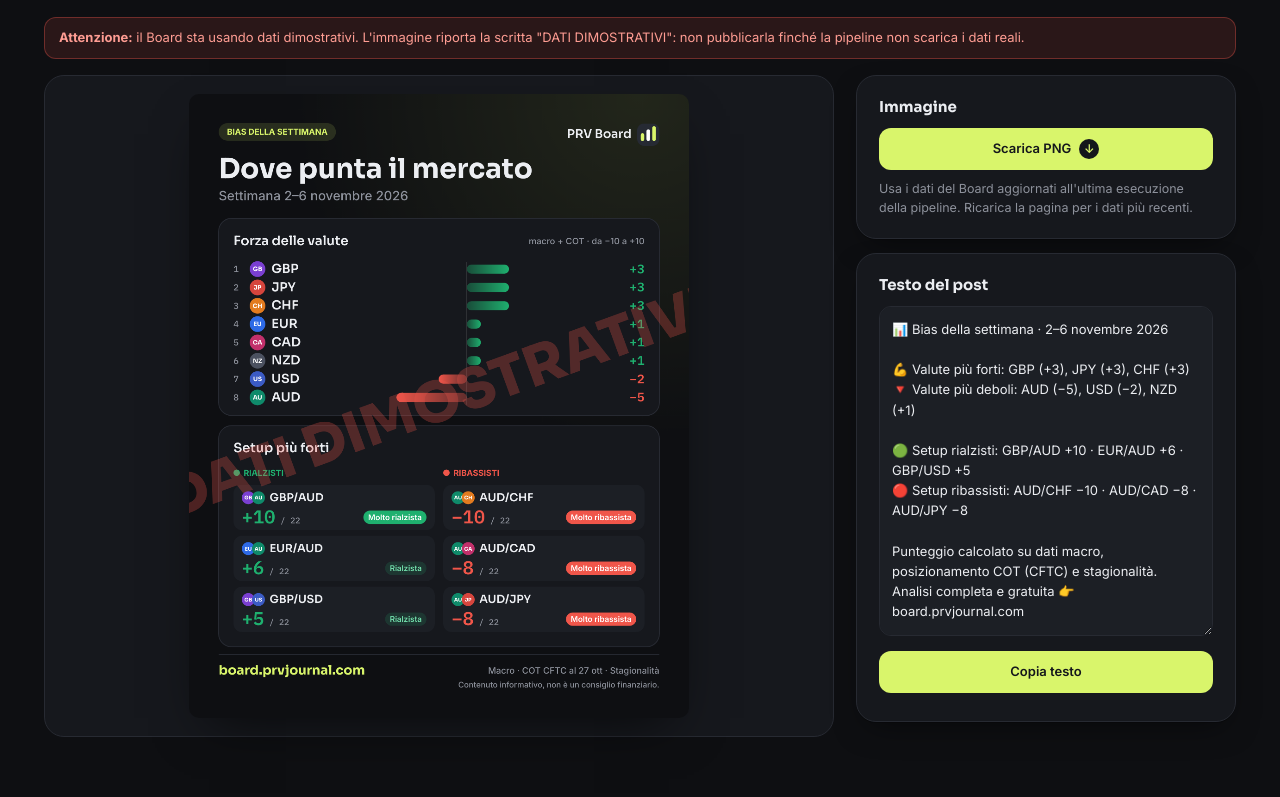
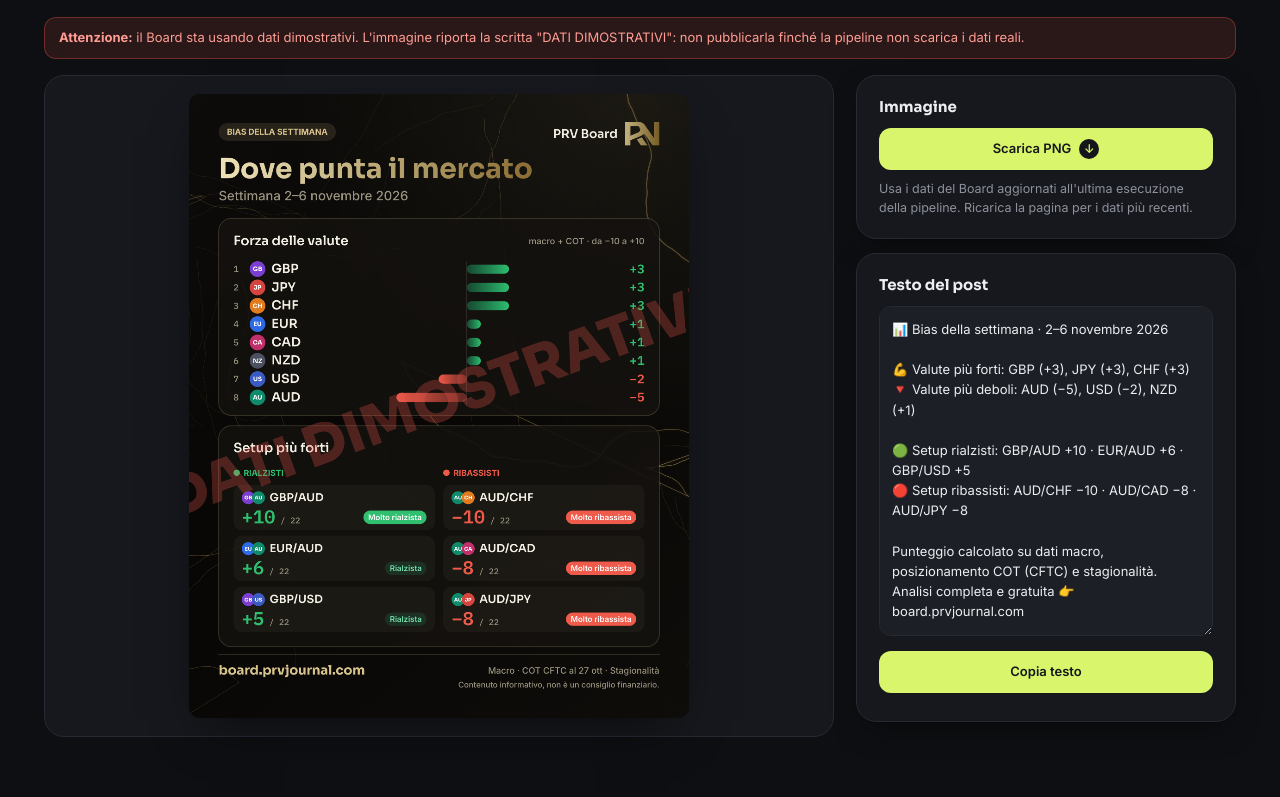
Before and after one commit to lucaprevitali1610/biaslab, a plain HTML site: page site/bias.html in a window 1280 px wide. Shown: the part 117-914 px from the top of the page. Drawn offline with Linux system fonts and the light colour scheme.

Commit message:
Generatore: stile "PRV oro" (marmo nero, venature d'oro, logo PRV)
Co-Authored-By: Claude Opus 5.5 <noreply@anthropic.com>
Claude-Session: https://claude.ai/code/session_01MKYgpw36Ww4UiR7KA4723V

```diff
--- a/site/bias.html
+++ b/site/bias.html
@@ -30,10 +30,16 @@
 <div class="gen">
   <div class="gen-h">
     <div><div class="eyebrow">PRV Board · strumento interno</div><h1>Bias della settimana</h1><div class="sub" id="sub">Caricamento dati…</div></div>
+    <div style="display:flex;gap:10px;flex-wrap:wrap">
+    <div class="seg" id="sty">
+      <button data-t="oro" class="on">Stile PRV oro</button>
+      <button data-t="board">Stile Board</button>
+    </div>
     <div class="seg" id="fmt">
       <button data-f="post" class="on">Post 1080×1350</button>
       <button data-f="story">Storia 1080×1920</button>
       <button data-f="x">X 1600×900</button>
+    </div>
     </div>
   </div>
   <div id="warn"></div>
@@ -57,7 +63,12 @@
 <script>
 "use strict";
 const $ = (s) => document.querySelector(s);
-const C = { bg: "#0e0f12", card: "#16181d", line: "#272a32", ink: "#eceef2", ink2: "#c4c7cf", mute: "#8d919b", lime: "#d9f56b", up: "#1fb06f", dn: "#f0564a" };
+const THEMES = {
+  oro:   { bg: "#0a0908", card: "rgba(20,18,15,.86)", item: "rgba(255,240,200,.04)", line: "rgba(194,176,126,.22)", ink: "#f4efe4", ink2: "#d2cbb9", mute: "#9a937f", lime: "#d8c38c", accentBg: "rgba(194,176,126,.14)", glow: "194,176,126", up: "#2fbf6f", dn: "#ef5a4a", marble: true },
+  board: { bg: "#0e0f12", card: "#16181d", item: "#1c1f25", line: "#272a32", ink: "#eceef2", ink2: "#c4c7cf", mute: "#8d919b", lime: "#d9f56b", accentBg: "rgba(217,245,107,.13)", glow: "217,245,107", up: "#1fb06f", dn: "#f0564a", marble: false },
+};
+let theme = "oro", C = THEMES.oro;
+const prvLogo = new Image(); prvLogo.src = "prv-logo.svg";
 const CCY = { USD: "#3b5bc4", EUR: "#2e6ae6", GBP: "#7a3fd1", JPY: "#d6453d", CHF: "#e27b1f", CAD: "#c2306b", AUD: "#0f8a6a", NZD: "#4b5160" };
 const CC2 = { USD: "US", EUR: "EU", GBP: "GB", JPY: "JP", CHF: "CH", CAD: "CA", AUD: "AU", NZD: "NZ" };
 const MESI = ["gennaio", "febbraio", "marzo", "aprile", "maggio", "giugno", "luglio", "agosto", "settembre", "ottobre", "novembre", "dicembre"];
@@ -107,13 +118,23 @@ function flag(ctx, c, cx, cy, r) {
 }
 function header(ctx, W, x, y, s) {
   const pw = pill2(ctx, "BIAS DELLA SETTIMANA", x, y + 18 * s, s);
-  logo(ctx, W - x - 48 * s, y, 48 * s);
-  txt(ctx, "PRV Board", W - x - 60 * s, y + 31 * s, `600 ${26 * s}px Sora`, C.ink, "right");
-  txt(ctx, "Dove punta il mercato", x, y + 118 * s, `700 ${60 * s}px Sora`, C.ink);
+  if (theme === "oro" && prvLogo.complete && prvLogo.naturalWidth) {
+    const lw = 74 * s, lh = lw * prvLogo.naturalHeight / prvLogo.naturalWidth;
+    ctx.drawImage(prvLogo, W - x - lw, y - 4 * s, lw, lh);
+    txt(ctx, "PRV Board", W - x - lw - 16 * s, y + 31 * s, `600 ${26 * s}px Sora`, C.ink, "right");
+  } else {
+    logo(ctx, W - x - 48 * s, y, 48 * s);
+    txt(ctx, "PRV Board", W - x - 60 * s, y + 31 * s, `600 ${26 * s}px Sora`, C.ink, "right");
+  }
+  if (theme === "oro") {
+    ctx.font = `700 ${60 * s}px Sora`; const tw = ctx.measureText("Dove punta il mercato").width;
+    const gg = ctx.createLinearGradient(x, 0, x + tw, 0); gg.addColorStop(0, "#efe2b8"); gg.addColorStop(.45, "#c2b07e"); gg.addColorStop(1, "#8a6d33");
+    txt(ctx, "Dove punta il mercato", x, y + 118 * s, `700 ${60 * s}px Sora`, gg);
+  } else txt(ctx, "Dove punta il mercato", x, y + 118 * s, `700 ${60 * s}px Sora`, C.ink);
   txt(ctx, `Settimana ${D.week.label}`, x, y + 166 * s, `500 ${28 * s}px Inter`, C.mute);
   return y + 205 * s;
 }
-function pill2(ctx, s, x, y, k) { ctx.font = `700 ${18 * k}px Inter`; const w = ctx.measureText(s).width + 36 * k, h = 38 * k; rr(ctx, x, y - h / 2, w, h, h / 2); ctx.fillStyle = "rgba(217,245,107,.13)"; ctx.fill(); txt(ctx, s, x + w / 2, y + 1, `700 ${18 * k}px Inter`, C.lime, "center", "middle"); return w; }
+function pill2(ctx, s, x, y, k) { ctx.font = `700 ${18 * k}px Inter`; const w = ctx.measureText(s).width + 36 * k, h = 38 * k; rr(ctx, x, y - h / 2, w, h, h / 2); ctx.fillStyle = C.accentBg; ctx.fill(); txt(ctx, s, x + w / 2, y + 1, `700 ${18 * k}px Inter`, C.lime, "center", "middle"); return w; }
 function strengthBlock(ctx, x, y, w, h, s) {
   rr(ctx, x, y, w, h, 28 * s); ctx.fillStyle = C.card; ctx.fill(); ctx.strokeStyle = C.line; ctx.lineWidth = 2; ctx.stroke();
   const p = 32 * s;
@@ -154,7 +175,7 @@ function setupsBlock(ctx, x, y, w, h, s, stacked) {
     if (!list.length) txt(ctx, "Nessun setup netto", gx, gy + 80 * s, `500 ${22 * s}px Inter`, C.mute);
     list.forEach((it, k) => {
       const iy = gy + 44 * s + k * (ih + 12 * s);
-      rr(ctx, gx, iy, cw, ih, 18 * s); ctx.fillStyle = "#1c1f25"; ctx.fill();
+      rr(ctx, gx, iy, cw, ih, 18 * s); ctx.fillStyle = C.item; ctx.fill();
       const ip = 18 * s, fy = iy + 28 * s;
       flag(ctx, it.base, gx + ip + 14 * s, fy, 14 * s); flag(ctx, it.quote, gx + ip + 36 * s, fy, 14 * s);
       txt(ctx, it.name, gx + ip + 60 * s, fy + 1, `600 ${24 * s}px Sora`, C.ink, "left", "middle");
@@ -191,11 +212,30 @@ function footer(ctx, W, H, x, s) {
   txt(ctx, `Macro · COT CFTC${D.cotDate ? " al " + shortDate(D.cotDate) : ""} · Stagionalità`, W - x, y - 32 * s, `500 ${19 * s}px Inter`, C.mute, "right");
   txt(ctx, "Contenuto informativo, non è un consiglio finanziario.", W - x, y - 2 * s, `500 ${17 * s}px Inter`, C.mute, "right");
 }
+/* marmo nero con venature d'oro, generato (sempre uguale per la stessa settimana) */
+function marble(ctx, W, H) {
+  let seed = 0; for (const ch of D.week.iso) seed = (seed * 31 + ch.charCodeAt(0)) % 2147483647;
+  const rnd = () => (seed = (seed * 16807) % 2147483647) / 2147483647;
+  const base = ctx.createLinearGradient(0, 0, W, H); base.addColorStop(0, "#0d0c0a"); base.addColorStop(.5, "#080706"); base.addColorStop(1, "#0f0d0a");
+  ctx.fillStyle = base; ctx.fillRect(0, 0, W, H);
+  for (let k = 0; k < 2600; k++) { ctx.fillStyle = `rgba(255,255,255,${rnd() * .025})`; ctx.fillRect(rnd() * W, rnd() * H, 1.5, 1.5); }   // grana
+  const vein = (x, y, ang, len, width, alpha, depth) => {
+    ctx.beginPath(); ctx.moveTo(x, y);
+    for (let i = 0; i < len; i++) {
+      ang += (rnd() - .5) * .5; x += Math.cos(ang) * 9; y += Math.sin(ang) * 9; ctx.lineTo(x, y);
+      if (depth < 2 && rnd() < .025) vein(x, y, ang + (rnd() - .5) * 1.6, len * .45, width * .6, alpha * .8, depth + 1);
+    }
+    ctx.strokeStyle = `rgba(214,184,110,${alpha})`; ctx.lineWidth = width; ctx.shadowColor = `rgba(230,195,110,${alpha})`; ctx.shadowBlur = width * 6; ctx.stroke(); ctx.shadowBlur = 0;
+  };
+  ctx.lineCap = "round"; ctx.lineJoin = "round";
+  for (let v = 0; v < 6; v++) vein(rnd() * W, rnd() < .5 ? -10 : rnd() * H, .6 + rnd() * 1.2, 120 + rnd() * 160, .8 + rnd() * 1.8, .18 + rnd() * .35, 0);
+}
 function draw() {
   const [W, H] = FMT[fmt], cv = $("#cv"), ctx = cv.getContext("2d");
   cv.width = W; cv.height = H;
   ctx.fillStyle = C.bg; ctx.fillRect(0, 0, W, H);
-  const g = ctx.createRadialGradient(W * .9, 0, 0, W * .9, 0, W * .7); g.addColorStop(0, "rgba(217,245,107,.10)"); g.addColorStop(1, "rgba(217,245,107,0)");
+  if (C.marble) marble(ctx, W, H);
+  const g = ctx.createRadialGradient(W * .9, 0, 0, W * .9, 0, W * .7); g.addColorStop(0, `rgba(${C.glow},.10)`); g.addColorStop(1, `rgba(${C.glow},0)`);
   ctx.fillStyle = g; ctx.fillRect(0, 0, W, H);
   const s = 1, M = fmt === "x" ? 56 : 64;
   let y = header(ctx, W, M, M, s);
@@ -237,14 +277,15 @@ function caption() {
     ``,
     `⚠️ Contenuto informativo, non è un consiglio finanziario.`,
     ``,
-    `#forex #trading #cotreport #macro #stagionalità #bias #prvboard`,
+    `#forex #trading #cotreport #macro #stagionalità #bias #prvboard #prvtradingclub`,
   ].join("\n");
 }
 
 /* ---------------------------------------------------------------- interfaccia */
+$("#sty").onclick = (e) => { const b = e.target.closest("button"); if (!b) return; theme = b.dataset.t; C = THEMES[theme]; document.querySelectorAll("#sty button").forEach((x) => x.classList.toggle("on", x === b)); draw(); };
 $("#fmt").onclick = (e) => { const b = e.target.closest("button"); if (!b) return; fmt = b.dataset.f; document.querySelectorAll("#fmt button").forEach((x) => x.classList.toggle("on", x === b)); draw(); };
 $("#dl").onclick = () => $("#cv").toBlob((blob) => {
-  const a = document.createElement("a"); a.href = URL.createObjectURL(blob); a.download = `bias-settimana-${D.week.iso}-${fmt}.png`;
+  const a = document.createElement("a"); a.href = URL.createObjectURL(blob); a.download = `bias-settimana-${D.week.iso}-${fmt}-${theme}.png`;
   document.body.appendChild(a); a.click(); setTimeout(() => { URL.revokeObjectURL(a.href); a.remove(); }, 800);
 }, "image/png");
 $("#copy").onclick = async () => {
@@ -258,6 +299,7 @@ $("#copy").onclick = async () => {
     await Promise.all(["600 28px Sora", "700 60px Sora", "800 60px Sora", "500 20px Inter", "600 20px Inter", "700 20px Inter", "500 20px 'IBM Plex Mono'", "600 20px 'IBM Plex Mono'"].map((f) => document.fonts.load(f)));
     $("#sub").textContent = `Dati al ${shortDate(D.asOf)} · settimana ${D.week.label}`;
     if (D.demo) $("#warn").innerHTML = `<div class="warn"><b>Attenzione:</b> il Board sta usando dati dimostrativi. L'immagine riporta la scritta "DATI DIMOSTRATIVI": non pubblicarla finché la pipeline non scarica i dati reali.</div>`;
+    await new Promise((r) => (prvLogo.complete ? r() : (prvLogo.onload = prvLogo.onerror = r)));
     $("#cap").value = caption();
     draw();
   } catch (e) { $("#sub").textContent = "Impossibile leggere i dati del Board: " + e.message; }
```
Also changed, not shown: site/prv-logo.svg (added).
